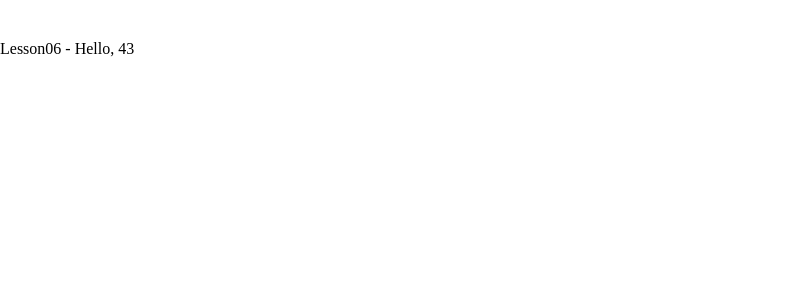
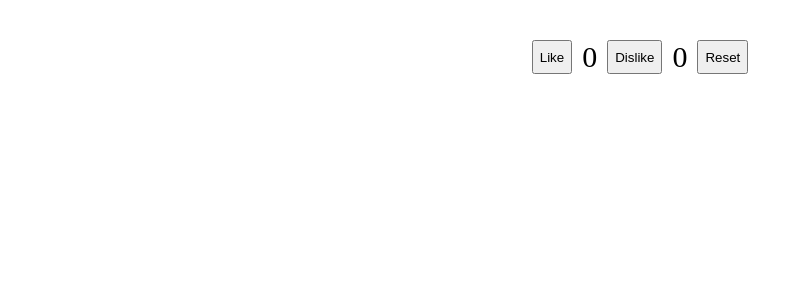
Before and after one commit to MischkaPCHI/Typescript_React, a React (Create React App) app: page / in a window 1280 px wide. Shown: the top 300 px of the page, without its empty margins (0-810 px from the left). Built offline with nearby package versions, Linux system fonts and the light colour scheme.

Commit message:
homework07

```diff
--- a/src/App.tsx
+++ b/src/App.tsx
@@ -3,11 +3,13 @@ import './App.css';
 import Lessons06 from './lessons/Lessons06/Lessons06';
 
 //Homewok
+import Homework07 from 'homeworks/Homework07/Homework07';
 
 function App() {
   return (
     <div className="App">
-        <Lessons06 />
+        {/* <Lessons06 /> */}
+        <Homework07 />
     </div>
   );
 }
--- /dev/null
+++ b/src/components/Counter/types.ts
@@ -0,0 +1,5 @@
+export interface CounterProps {
+    countValue: number;
+    onMinusClick: () => void;
+    onPlusClick: () => void;
+}
--- a/src/components/Feedback/Feedback.tsx
+++ b/src/components/Feedback/Feedback.tsx
@@ -1,34 +1,19 @@
-import { useState } from "react";
-import Button from "../Button/Button";
+import Button from "components/Button/Button";
 import "./styles.css"
+import { FeedbackProps } from "./types";
 
-const FeedBack = () => {
-    const [likes, setLikes] = useState<number>(0);
-    const [dislikes, setDislikes] = useState<number>(0);
-
-    const addLike = (): void => {
-        setLikes(prevCount => prevCount + 1);
-    }
-
-    const addDislikes = (): void => {
-        setDislikes(prevCount => prevCount + 1);
-    }
-
-    const reset = (): void => {
-        setLikes(0);
-        setDislikes(0);
-    }
+const FeedBack = ({onLikeClick, onDislikeClick, onResetClick, likeValue, dislikeValue}: FeedbackProps) => {
 
     return (
         <div className="dis-likes-container">
             {/* <Button type='button' onButtonClick={() => setLikes(prevCount => prevCount + 1)} name='Like' /> */}
-            <Button type='button' onButtonClick={addLike} name='Like' />
-            <p>{likes}</p>
+            <Button type='button' onButtonClick={onLikeClick} name='Like' />
+            <p>{likeValue}</p>
             {/* <Button type='button' onButtonClick={() => setDislikes(prevCount => prevCount + 1)} name='Dislike' /> */}
-            <Button type='button' onButtonClick={addDislikes} name='Dislike' />
-            <p>{dislikes}</p>
+            <Button type='button' onButtonClick={onDislikeClick} name='Dislike' />
+            <p>{dislikeValue}</p>
             {/* <Button type='button' onButtonClick={() => {setLikes(0); setDislikes(0);}} name='Reset' /> */}
-            <Button type='button' onButtonClick={reset} name='Reset' />
+            <Button type='button' onButtonClick={onResetClick} name='Reset' />
         </div>
     )
 }
--- /dev/null
+++ b/src/components/Feedback/types.ts
@@ -0,0 +1,7 @@
+export interface FeedbackProps {
+    onLikeClick: () => void;
+    onDislikeClick: () => void;
+    onResetClick: () => void;
+    likeValue: number;
+    dislikeValue: number;
+}
--- a/src/components/LoginForm/LoginForm.tsx
+++ b/src/components/LoginForm/LoginForm.tsx
@@ -1,6 +1,6 @@
 import "./styles.css"
-import Button from "../Button/Button"
-import Input from "../Input/Input"
+import Button from "components/Button/Button"
+import Input from "components/Input/Input"
 
 const LoginForm = () => {
     return (
--- /dev/null
+++ b/src/homeworks/Homework07/Homework07.tsx
@@ -0,0 +1,29 @@
+import { useState } from "react";
+import FeedBack from "components/Feedback/Feedback";
+
+const Homework07 = () => {
+
+    const [likes, setLikes] = useState<number>(0);
+    const [dislikes, setDislikes] = useState<number>(0);
+
+    const addLike = (): void => {
+        setLikes(prevCount => prevCount + 1);
+    }
+
+    const addDislikes = (): void => {
+        setDislikes(prevCount => prevCount + 1);
+    }
+
+    const reset = (): void => {
+        setLikes(0);
+        setDislikes(0);
+    }
+
+    return (
+        <div>
+            <FeedBack onLikeClick={addLike} onDislikeClick={addDislikes} onResetClick={reset} likeValue={likes} dislikeValue={dislikes} />
+        </div>
+    )
+}
+
+export default Homework07;
```
Also changed, not shown: src/components/Counter/Counter.tsx (+6 -15 lines), src/lessons/Lesson07/Lesson07.tsx (+17 -1 lines).
